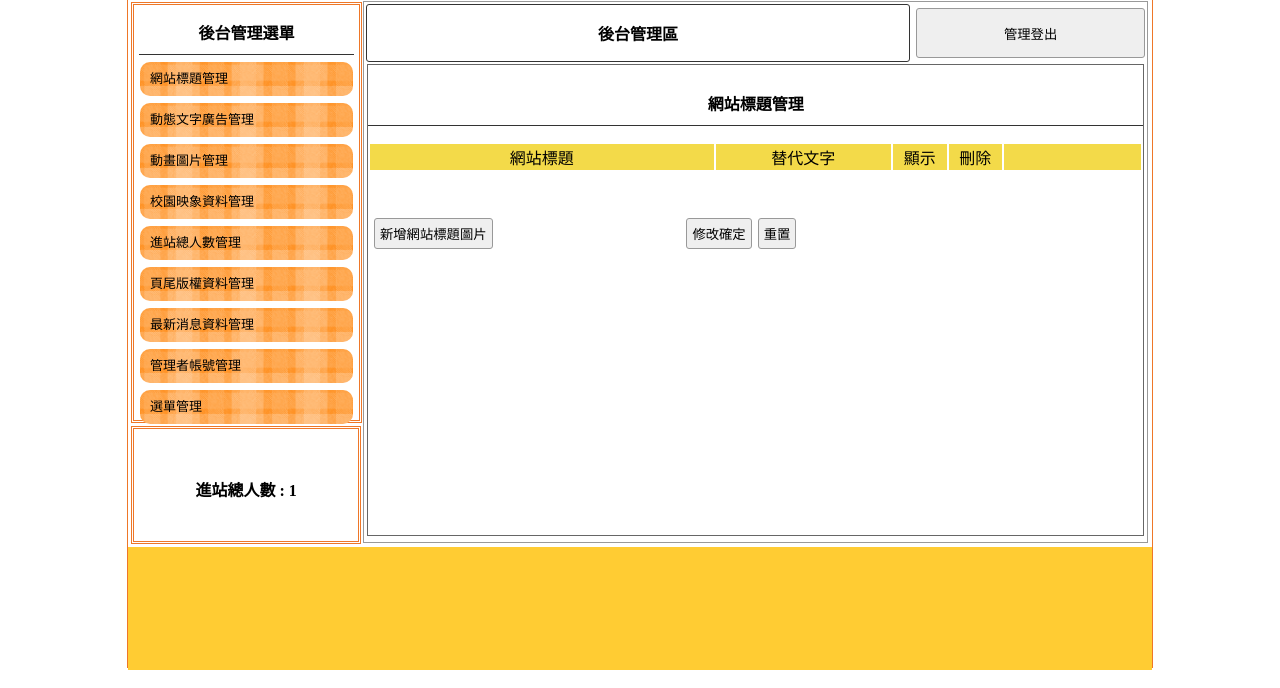
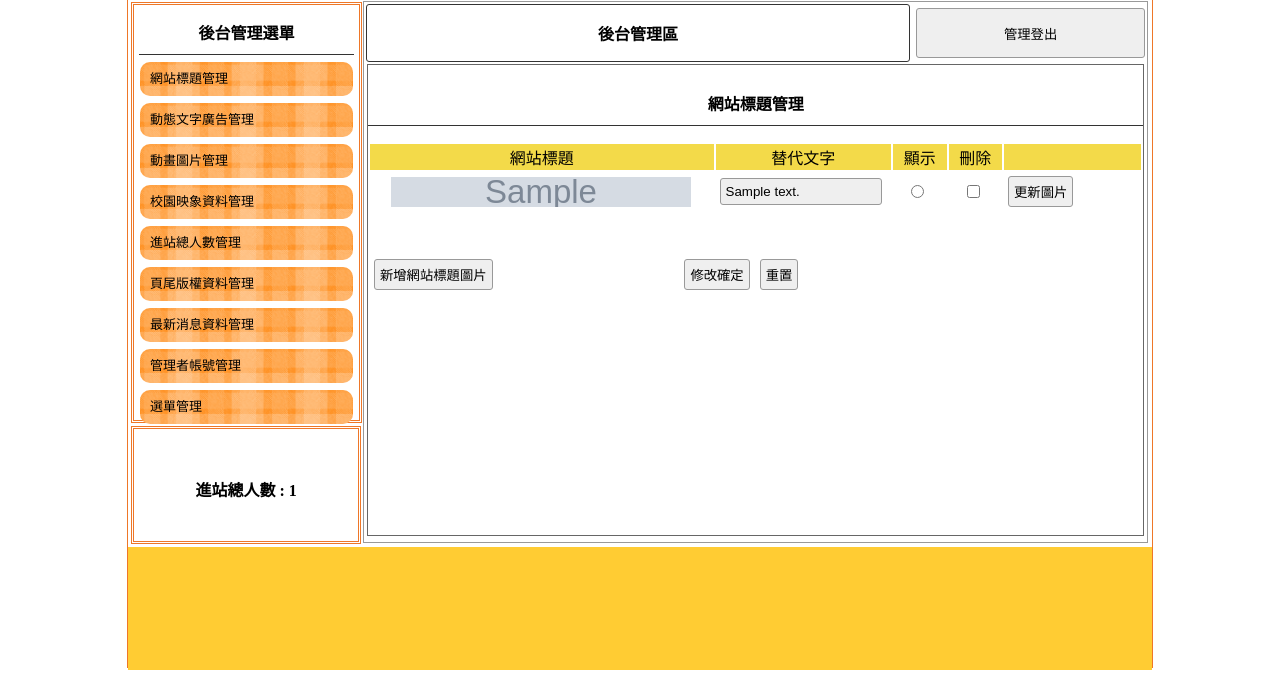
Before and after one commit to cc21723/WebDesign-GradeB, a PHP site: page /test/w01/backend.php in a window 1280 px wide. Shown: the part 112-800 px from the top of the page. Run offline with PHP 8.4, Linux system fonts and the light colour scheme; tables that the repository leaves empty or names only in its code hold one stand-in row (values such as "Sample post"); grey boxes marked "Sample" are stand-in pictures.

Commit message:
完成顯示網站標題圖片功能

```diff
--- a/w01/api/db.php
+++ b/w01/api/db.php
@@ -48,7 +48,7 @@ class DB{
         if(isset($arg[1])){
             $sql .= $arg[1];
         }
-
+        // echo $sql;
         return $this->pdo->query($sql)->fetchAll(PDO::FETCH_ASSOC);
     }
 
@@ -78,6 +78,7 @@ class DB{
             $values = join("','",$array);
             $sql = "insert into $this->table(`$cols`) values('$values')";
         }
+        echo $sql;
         return $this->pdo->query($sql)->fetch(PDO::FETCH_ASSOC);
     }
 
--- a/w01/backend.php
+++ b/w01/backend.php
@@ -1,3 +1,4 @@
+<?php include_once "./api/db.php";?>
 <!DOCTYPE html PUBLIC "-//W3C//DTD XHTML 1.0 Transitional//EN" "http://www.w3.org/TR/xhtml1/DTD/xhtml1-transitional.dtd">
 <!-- saved from url=(0068)?do=admin&redo=title -->
 <html xmlns="http://www.w3.org/1999/xhtml">
--- a/w01/backend/ad.php
+++ b/w01/backend/ad.php
@@ -4,18 +4,16 @@
 						<table width="100%">
 							<tbody>
 								<tr class="yel">
-									<td width="45%">網站標題</td>
-									<td width="23%">替代文字</td>
+									<td width="86%">動態文字廣告</td>
 									<td width="7%">顯示</td>
 									<td width="7%">刪除</td>
-									<td></td>
 								</tr>
 							</tbody>
 						</table>
 						<table style="margin-top:40px; width:70%;">
 							<tbody>
 								<tr>
-									<td width="200px"><input type="button" onclick="op('#cover','#cvr','view.php?do=ad')" value="新增網站標題圖片"></td>
+									<td width="200px"><input type="button" onclick="op('#cover','#cvr','view.php?do=ad')" value="新增動態文字廣告"></td>
 									<td class="cent"><input type="submit" value="修改確定"><input type="reset" value="重置"></td>
 								</tr>
 							</tbody>
--- a/w01/backend/title.php
+++ b/w01/backend/title.php
@@ -1,6 +1,6 @@
 <div style="width:99%; height:87%; margin:auto; overflow:auto; border:#666 1px solid;">
 	<p class="t cent botli">網站標題管理</p>
-	<form method="post" target="back" action="?do=tii">
+	<form method="post" action="./api/edit_title.php">
 		<table width="100%">
 			<tbody>
 				<tr class="yel">
@@ -10,13 +10,40 @@
 					<td width="7%">刪除</td>
 					<td></td>
 				</tr>
+				<?php
+				$rows=$Title->all();
+				foreach($rows as $row):
+				?>
+				<tr>
+					<td width="45%">
+					<img src="./images/<?=$row['img'];?>" style="width:300px; height:30px;padding-left: 20px;">
+					</td>
+					<td width="23%">
+						<input type="text" name="text" value="<?=$row['text'];?>">
+					</td>
+					<td width="7%" style="padding-left: 15px;">
+					<input type="radio" name="sh" value="<?=$row['id'];?>" <?=($row['sh']==1)?"checked":"";?>>
+					</td>
+					<td width="7%" style="padding-left: 15px;">
+					<input type="checkbox" name="del" value="<?=$row['id'];?>">
+					</td>
+					<td>
+						<input type="button" value="更新圖片">
+					</td>
+				</tr>
+				<?php endforeach; ?>
 			</tbody>
 		</table>
 		<table style="margin-top:40px; width:70%;">
 			<tbody>
 				<tr>
-					<td width="200px"><input type="button" onclick="op('#cover','#cvr','./modal/title.php')" value="新增網站標題圖片"></td>
-					<td class="cent"><input type="submit" value="修改確定"><input type="reset" value="重置"></td>
+					<td width="200px">
+						<input type="button" onclick="op('#cover','#cvr','./modal/title.php')" value="新增網站標題圖片">
+					</td>
+					<td class="cent">
+						<input type="submit" value="修改確定">
+						<input type="reset" value="重置">
+					</td>
 				</tr>
 			</tbody>
 		</table>
```
Also changed, not shown: w01/api/edit_title.php (added, +10 -0 lines), w01/api/insert_title.php (added, +14 -0 lines), w01/modal/title.php (added, +28 -0 lines), w01/images/01B01.jpg (added), w01/images/01B02.jpg (added), w01/images/01B03.jpg (added), w01/images/01B04.jpg (added).
